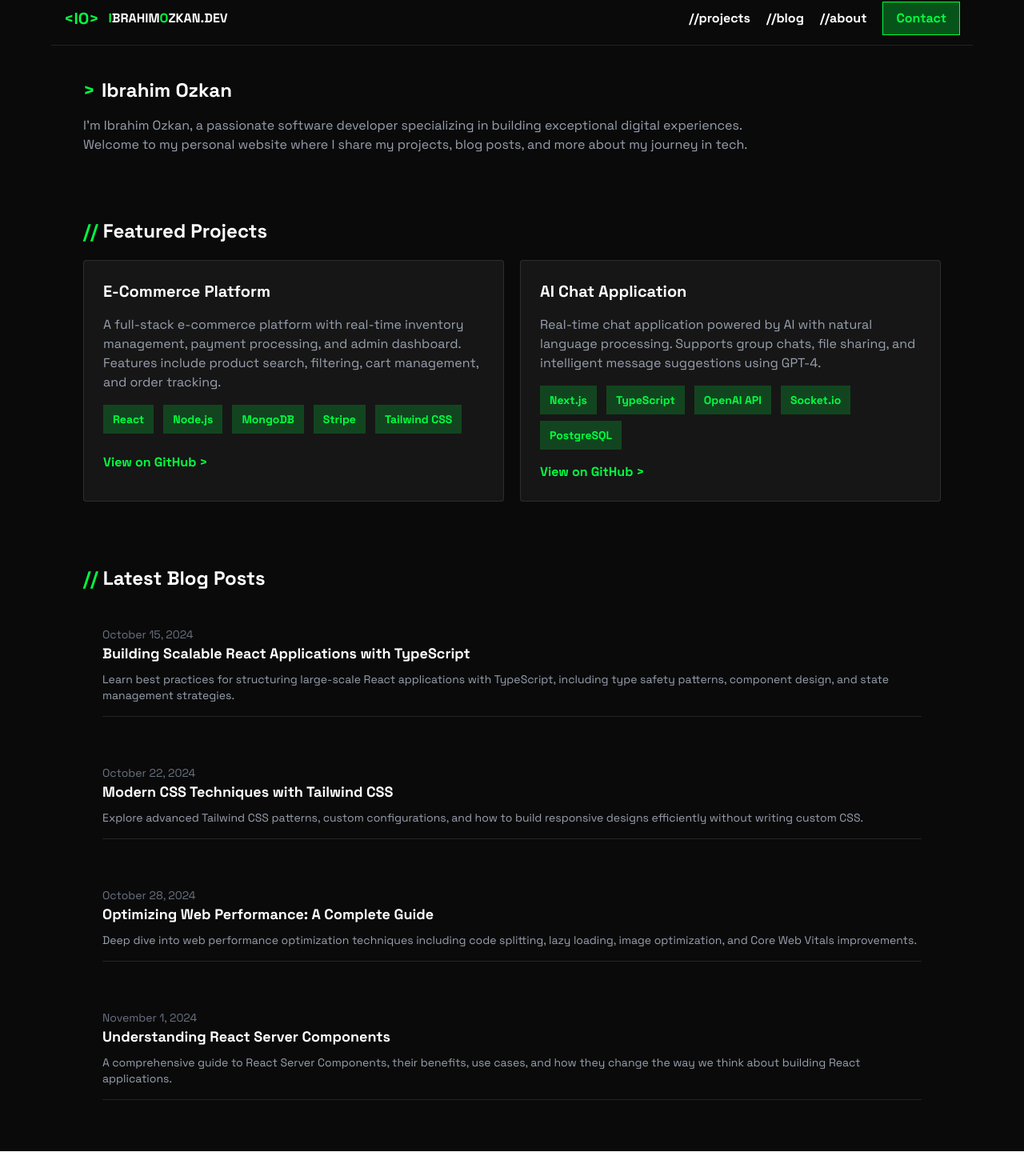
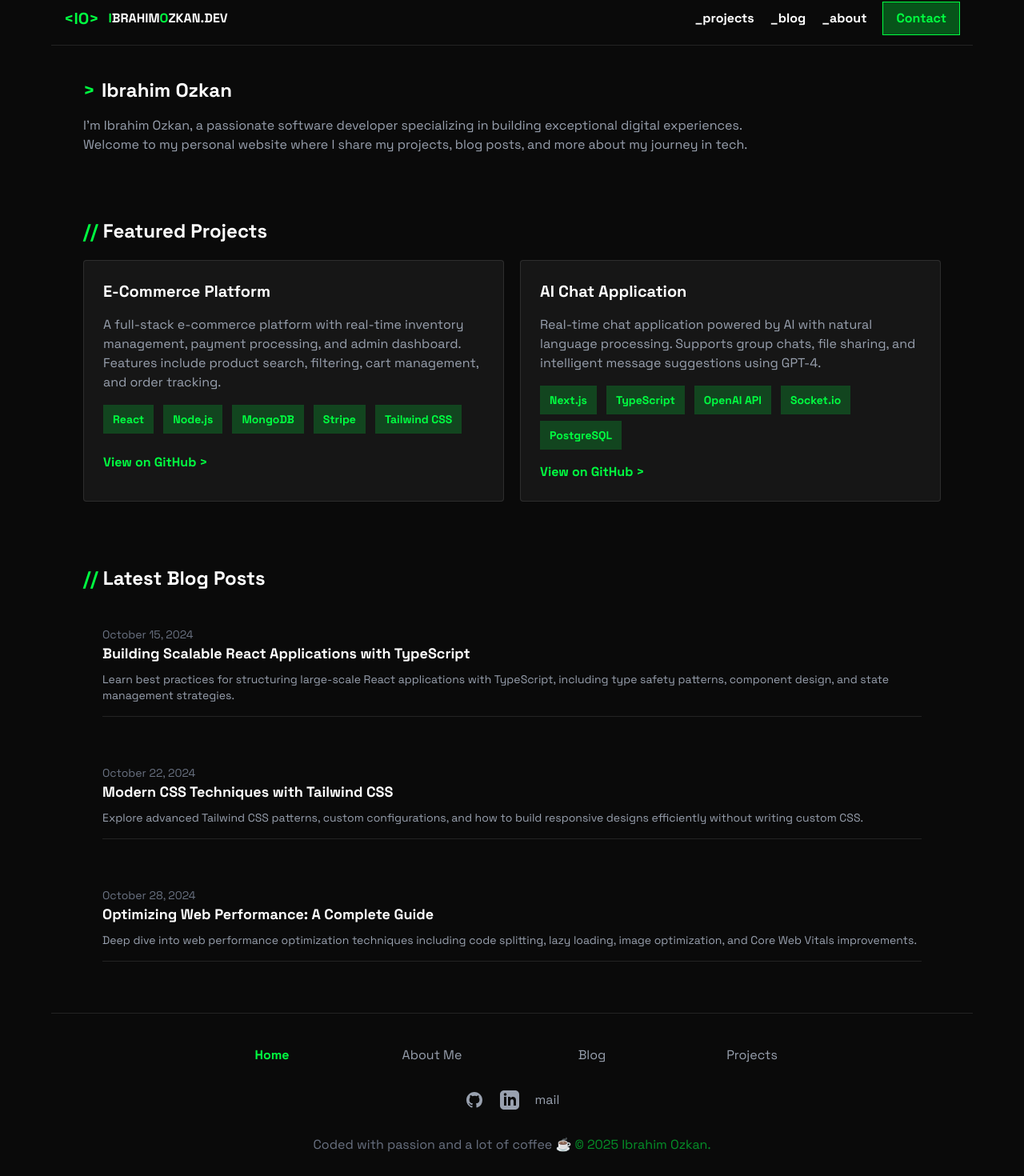
Before and after one commit to ibrahimozkn/ibrahimozkan_dev, a React (Vite) app: page / in a window 1280 px wide. Shown: the part 10-1480 px from the top of the page at 80% size. Before the commit the page ends 1449 px from the top, so only its background shows below. Built offline with nearby package versions, Linux system fonts and the light colour scheme.

Commit message:
feat: implement layout structure with Navbar and Footer, add Blog and FeaturedProjects components

```diff
--- a/src/App.tsx
+++ b/src/App.tsx
@@ -1,12 +1,22 @@
-import { BrowserRouter, Route, Routes } from 'react-router-dom';
+import { BrowserRouter, Outlet, Route, Routes } from 'react-router-dom';
 import Home from './pages/Home';
+import Layout from './components/Layout';
 
 function App() {
   return (
     <div className="bg-background-dark min-w-full">
       <BrowserRouter>
         <Routes>
-          <Route path="/" element={<Home />} />
+          <Route
+            element={
+              <Layout>
+                <Outlet />
+              </Layout>
+            }
+          >
+            <Route path="/" element={<Home />} />
+            <Route path="/blog" element={<div>Blog Page</div>} />
+          </Route>
         </Routes>
       </BrowserRouter>
     </div>
--- /dev/null
+++ b/src/components/Footer.tsx
@@ -0,0 +1,52 @@
+import { NavLink } from 'react-router-dom';
+
+function Footer() {
+  const footerLinkClass = ({ isActive }: { isActive: boolean }) =>
+    `hover:text-primary min-w-40 text-base leading-normal font-normal ${
+      isActive ? 'text-primary font-semibold' : 'text-gray-400'
+    }`;
+
+  return (
+    <footer className="relative flex flex-col items-center space-y-8 border-t border-solid border-white/10 py-10 text-center">
+      <div className="flex flex-col items-center space-y-4 text-center md:flex-row md:space-y-0 md:space-x-10">
+        <NavLink to="/" className={footerLinkClass}>
+          Home
+        </NavLink>
+        <NavLink to="/about" className={footerLinkClass}>
+          About Me
+        </NavLink>
+        <NavLink to="/blog" className={footerLinkClass}>
+          Blog
+        </NavLink>
+        <NavLink to="/projects" className={footerLinkClass}>
+          Projects
+        </NavLink>
+      </div>
+      <div className="flex items-center space-x-5 text-gray-400">
+        <a className="hover:text-primary" href="#">
+          <svg aria-hidden="true" className="h-6 w-6" fill="currentColor" viewBox="0 0 24 24">
+            <path
+              clip-rule="evenodd"
+              d="M12 2C6.477 2 2 6.477 2 12c0 4.418 2.865 8.168 6.839 9.49.5.092.682-.217.682-.482 0-.237-.009-.868-.014-1.703-2.782.605-3.369-1.343-3.369-1.343-.454-1.158-1.11-1.466-1.11-1.466-.908-.62.069-.608.069-.608 1.003.07 1.531 1.032 1.531 1.032.892 1.53 2.341 1.088 2.91.832.092-.647.35-1.088.636-1.338-2.22-.253-4.555-1.113-4.555-4.951 0-1.093.39-1.988 1.031-2.688-.103-.253-.446-1.272.098-2.65 0 0 .84-.27 2.75 1.026A9.564 9.564 0 0112 6.844c.85.004 1.705.115 2.504.337 1.909-1.296 2.747-1.027 2.747-1.027.546 1.379.203 2.398.1 2.651.64.7 1.03 1.595 1.03 2.688 0 3.848-2.338 4.695-4.566 4.943.359.309.678.92.678 1.855 0 1.338-.012 2.419-.012 2.747 0 .268.18.58.688.482A10.001 10.001 0 0022 12c0-5.523-4.477-10-10-10z"
+              fill-rule="evenodd"
+            ></path>
+          </svg>
+        </a>
+        <a className="hover:text-primary" href="#">
+          <svg aria-hidden="true" className="h-6 w-6" fill="currentColor" viewBox="0 0 24 24">
+            <path d="M19 0h-14c-2.761 0-5 2.239-5 5v14c0 2.761 2.239 5 5 5h14c2.762 0 5-2.239 5-5v-14c0-2.761-2.238-5-5-5zm-11 19h-3v-11h3v11zm-1.5-12.268c-.966 0-1.75-.79-1.75-1.764s.784-1.764 1.75-1.764 1.75.79 1.75 1.764-.783 1.764-1.75 1.764zm13.5 12.268h-3v-5.604c0-3.368-4-3.113-4 0v5.604h-3v-11h3v1.765c1.396-2.586 7-2.777 7 2.476v6.759z"></path>
+          </svg>
+        </a>
+        <a className="hover:text-primary" href="#">
+          <span className="material-symbols-outlined">mail</span>
+        </a>
+      </div>
+      <p className="text-base leading-normal font-normal text-gray-500">
+        Coded with passion and a lot of coffee ☕{' '}
+        <span className="text-primary/55">© 2025 Ibrahim Ozkan.</span>
+      </p>
+    </footer>
+  );
+}
+
+export default Footer;
--- /dev/null
+++ b/src/components/Layout.tsx
@@ -0,0 +1,21 @@
+import React from 'react';
+import Footer from './Footer';
+import Navbar from './Navbar';
+
+interface LayoutProps {
+  children: React.ReactNode;
+}
+
+function Layout({ children }: LayoutProps) {
+  return (
+    <div className="mx-auto min-h-screen max-w-6xl">
+      <Navbar />
+
+      <main className="grow">{children}</main>
+
+      <Footer />
+    </div>
+  );
+}
+
+export default Layout;
--- a/src/components/Navbar.tsx
+++ b/src/components/Navbar.tsx
@@ -1,37 +1,40 @@
+import { Link, NavLink } from 'react-router-dom';
+
 function Navbar() {
+  const navLinkClass = ({ isActive }: { isActive: boolean }) =>
+    `font-bold text-white transition-colors duration-300 hover:border-b ${
+      isActive ? 'text-primary border-b border-primary' : 'hover:text-primary'
+    }`;
+
   return (
     <nav className="relative mx-auto border-b border-solid border-white/10 px-4 py-3">
       <div className="flex items-center justify-between">
         <div className="flex items-center space-x-3">
-          <div className="text-primary text-xl font-bold">&lt;IO&gt;</div>
-          <div className="font-bold text-white uppercase">
+          <Link to="/" className="text-primary text-xl font-bold">
+            &lt;IO&gt;
+          </Link>
+          <Link to="/" className="font-bold text-white uppercase">
             <span className="text-primary font-extrabold">i</span>brahim
             <span className="text-primary font-extrabold">o</span>
             zkan.dev
-          </div>
+          </Link>
         </div>
         <div className="flex items-center space-x-5">
-          <a
-            href=""
-            className="hover:text-primary font-bold text-white transition-colors duration-300 hover:border-b"
+          <NavLink to="/projects" className={navLinkClass}>
+            _projects
+          </NavLink>
+          <NavLink to="/blog" className={navLinkClass}>
+            _blog
+          </NavLink>
+          <NavLink to="/about" className={navLinkClass}>
+            _about
+          </NavLink>
+          <Link
+            to="/contact"
+            className="border-primary bg-primary/30 text-primary border px-4 py-2 font-bold transition-colors duration-300 hover:bg-white/10"
           >
-            //projects
-          </a>
-          <a
-            href=""
-            className="hover:text-primary font-bold text-white transition-colors duration-300 hover:border-b"
-          >
-            //blog
-          </a>
-          <a
-            href=""
-            className="hover:text-primary font-bold text-white transition-colors duration-300 hover:border-b"
-          >
-            //about
-          </a>
-          <button className="border-primary bg-primary/30 text-primary border px-4 py-2 font-bold transition-colors duration-300 hover:bg-white/10">
             Contact
-          </button>
+          </Link>
         </div>
       </div>
     </nav>
--- a/src/components/LatestBlogPosts.tsx
+++ b/src/components/blog/LatestBlogPosts.tsx
@@ -11,7 +11,7 @@ function LatestBlogPosts({ blogPosts }: LatestBlogPostsProps) {
         <span className="text-primary">//</span> Latest Blog Posts
       </h2>
       <div className="flex flex-col space-y-3">
-        {blogPosts.map((post) => (
+        {blogPosts.slice(0, 3).map((post) => (
           <BlogPostCard key={post.id} post={post} />
         ))}
       </div>
--- /dev/null
+++ b/src/pages/Blog.tsx
@@ -0,0 +1,7 @@
+import React from 'react';
+
+function Blog() {
+  return <div>Blog</div>;
+}
+
+export default Blog;
--- a/src/pages/Home.tsx
+++ b/src/pages/Home.tsx
@@ -1,13 +1,10 @@
-import Navbar from '../components/Navbar';
 import Hero from '../components/Hero';
-import FeaturedProjects from '../components/FeaturedProjects';
 import data from '../assets/data.json';
-import LatestBlogPosts from '../components/LatestBlogPosts';
+import LatestBlogPosts from '../components/blog/LatestBlogPosts';
+import FeaturedProjects from '../components/project/FeaturedProjects';
 
 function Home() {
   return (
-    <div className="mx-auto min-h-screen max-w-6xl">
-      <Navbar />
     <div className="flex flex-col space-y-20 p-10">
       <Hero />
       <FeaturedProjects
@@ -15,7 +12,6 @@ function Home() {
       />
       <LatestBlogPosts blogPosts={data.blogPosts} />
     </div>
-    </div>
   );
 }
 
```
Also changed, not shown: src/components/blog/BlogPostCard.tsx (renamed from src/components/BlogPostCard.tsx), src/components/project/FeaturedProjects.tsx (renamed from src/components/FeaturedProjects.tsx), src/components/project/ProjectCard.tsx (renamed from src/components/ProjectCard.tsx), src/components/project/TechnologyCard.tsx (renamed from src/components/TechnologyCard.tsx). Lines whose indentation alone changed are shown as unchanged.
